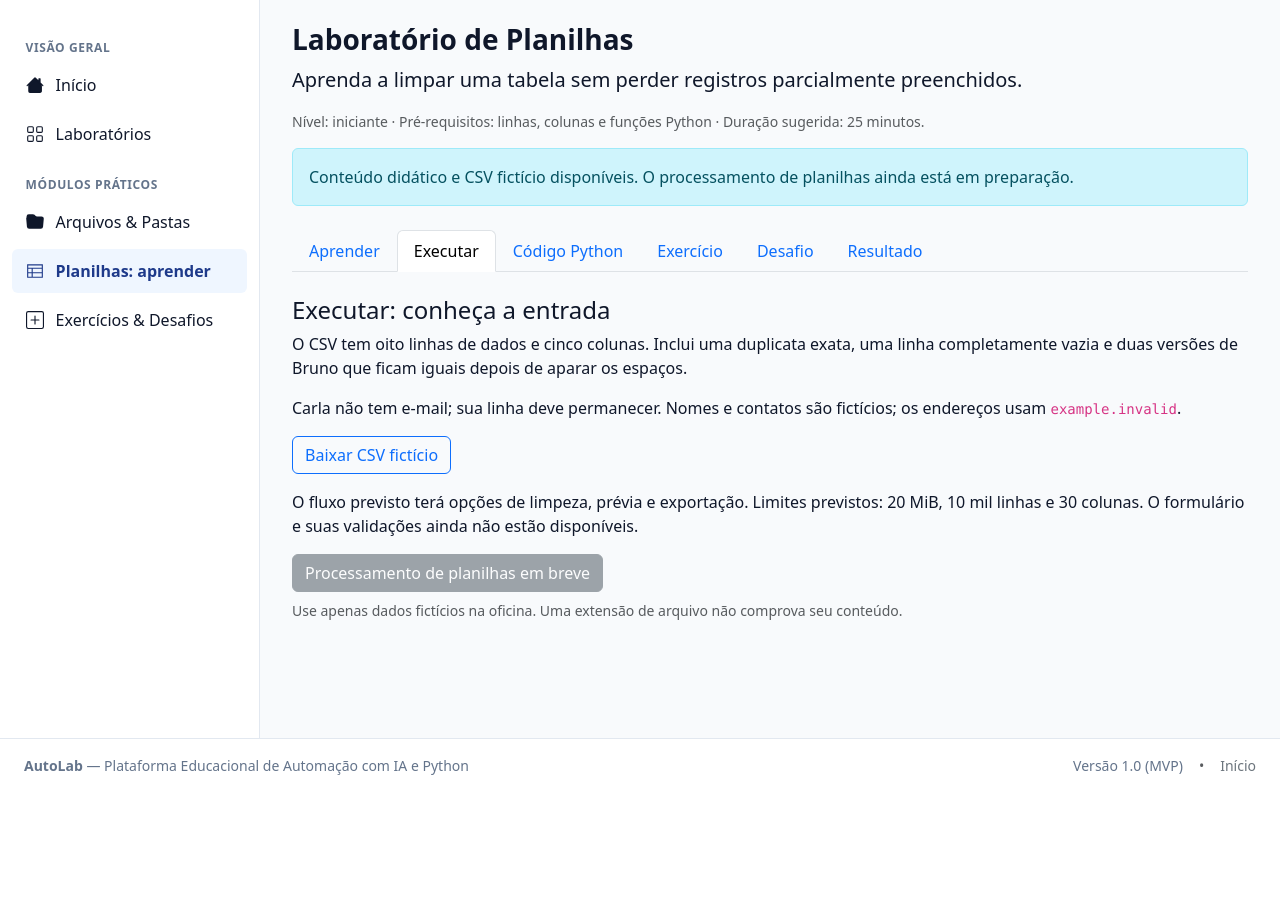
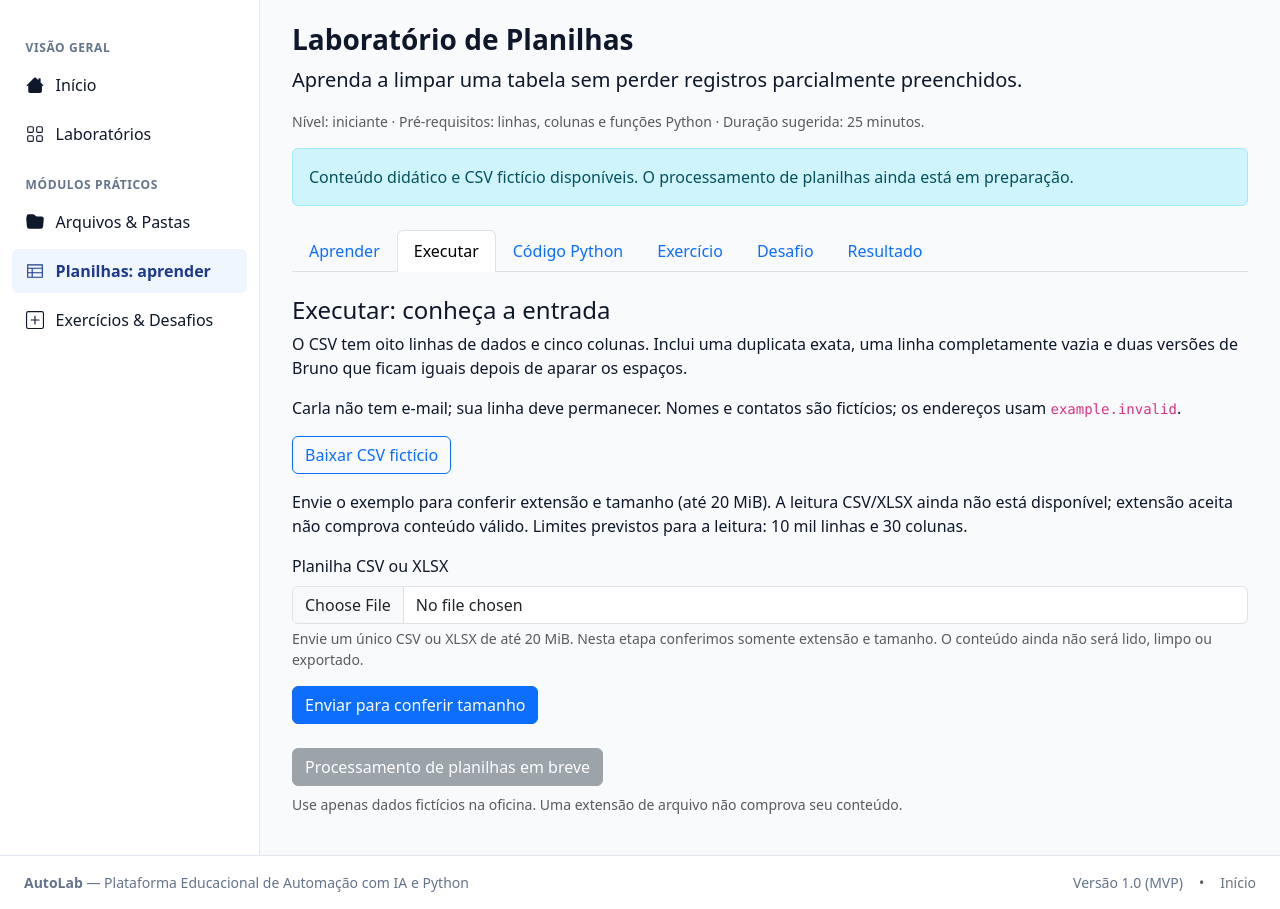
Before and after one commit to heloabrantessb/autolab, a Django app: page /laboratorios/planilhas/ in a window 1280 px wide, after a click on "Executar". Shown: the part 48-957 px from the top of the page. Before the commit the page ends 823 px from the top, so only its background shows below. Run offline with Django 5.2, Linux system fonts and the light colour scheme; some libraries are stand-ins or nearby versions.

Commit message:
feat(planilhas): recebe CSV e XLSX com limite de tamanho

```diff
--- a/laboratorios/forms.py
+++ b/laboratorios/forms.py
@@ -1,4 +1,4 @@
-"""Formulários de entrada e tradução dos erros de inspeção ZIP."""
+"""Formulários de entrada e validações dos laboratórios."""
 
 from django import forms
 from django.conf import settings
@@ -73,3 +73,56 @@ class UploadZIPForm(forms.Form):
         ) > 1:
             raise forms.ValidationError("Envie apenas um arquivo ZIP por vez.")
         return dados
+
+
+class UploadPlanilhaForm(forms.Form):
+    arquivo_planilha = forms.FileField(
+        label="Planilha CSV ou XLSX",
+        validators=[FileExtensionValidator(
+            allowed_extensions=["csv", "xlsx"],
+            message="Envie um arquivo com extensão .csv ou .xlsx.",
+        )],
+        widget=forms.ClearableFileInput(attrs={
+            "class": "form-control", "accept": ".csv,.xlsx",
+        }),
+        error_messages={
+            "required": "Selecione um arquivo CSV ou XLSX.",
+            "empty": "O arquivo enviado está vazio.",
+        },
+    )
+
+    def __init__(self, *args, **kwargs):
+        super().__init__(*args, **kwargs)
+        self.limite_bytes = settings.MAX_SPREADSHEET_UPLOAD_BYTES
+        self.fields["arquivo_planilha"].help_text = (
+            f"Envie um único CSV ou XLSX de até {self.limite_bytes / (1024 * 1024):g} MiB. "
+            "Nesta etapa conferimos somente extensão e tamanho. "
+            "O conteúdo ainda não será lido, limpo ou exportado."
+        )
+
+    def clean_arquivo_planilha(self):
+        arquivo = self.cleaned_data["arquivo_planilha"]
+        erro_limite = forms.ValidationError(
+            "O arquivo excede o tamanho máximo permitido.", code="limite_excedido",
+        )
+        if arquivo.size > self.limite_bytes:
+            raise erro_limite
+        total = 0
+        try:
+            for parte in arquivo.chunks(chunk_size=64 * 1024):
+                total += len(parte)
+                if total > self.limite_bytes:
+                    raise erro_limite
+        finally:
+            arquivo.seek(0)
+        if not total:
+            raise forms.ValidationError("O arquivo enviado está vazio.", code="empty")
+        return arquivo
+
+    def clean(self):
+        dados = super().clean()
+        if hasattr(self.files, "getlist") and sum(
+            len(self.files.getlist(nome)) for nome in self.files
+        ) > 1:
+            raise forms.ValidationError("Envie apenas uma planilha por vez.")
+        return dados
--- a/laboratorios/urls.py
+++ b/laboratorios/urls.py
@@ -11,6 +11,7 @@ urlpatterns = [
         path("arquivos/organizar/", views.organizar_arquivos, name="organizar_arquivos"),
         path("arquivos/exemplo/", views.exemplo_arquivos, name="exemplo_arquivos"),
         path("planilhas/", views.planilhas, name="planilhas"),
+        path("planilhas/receber/", views.receber_planilha, name="receber_planilha"),
         path("planilhas/exemplo/", views.exemplo_planilhas, name="exemplo_planilhas"),
     ])),
     path("resultados/", include(resultados_urls.urlpatterns)),
--- a/laboratorios/views.py
+++ b/laboratorios/views.py
@@ -9,7 +9,7 @@ from django.utils import timezone
 from django.views.decorators.cache import never_cache
 from django.views.decorators.http import require_POST, require_safe
 
-from .forms import UploadZIPForm
+from .forms import UploadPlanilhaForm, UploadZIPForm
 from .models import ResultadoTemporario
 from .services.resultados import caminho_resultado, criar_resultado
 from .services.zip_validator import ArquivoInvalido
@@ -127,6 +127,7 @@ def planilhas(request):
     return render(request, "laboratorios/planilhas.html", {
         "etapas": ETAPAS_LABORATORIO, "etapa_ativa": "aprender",
         "limite_mib": settings.MAX_SPREADSHEET_UPLOAD_BYTES / (1024 * 1024),
+        "form": UploadPlanilhaForm(),
     })
 
 
@@ -141,3 +142,17 @@ def exemplo_planilhas(request):
         arquivo, as_attachment=True, filename="autolab-clientes-exemplo.csv",
         content_type="text/csv; charset=utf-8",
     )
+
+
+@require_POST
+@never_cache
+def receber_planilha(request):
+    """Confere recebimento inicial; não interpreta nem persiste a entrada."""
+    form = UploadPlanilhaForm(request.POST, request.FILES)
+    recebido = form.is_valid()
+    return render(request, "laboratorios/planilhas.html", {
+        "etapas": ETAPAS_LABORATORIO, "etapa_ativa": "executar",
+        "limite_mib": settings.MAX_SPREADSHEET_UPLOAD_BYTES / (1024 * 1024),
+        "form": UploadPlanilhaForm() if recebido else form,
+        "recebido": recebido,
+    }, status=200 if recebido else 400)
--- a/templates/laboratorios/planilhas.html
+++ b/templates/laboratorios/planilhas.html
@@ -13,7 +13,7 @@
   <p>As seis etapas estão disponíveis abaixo. Use os links para ir até cada seção.</p>
 </noscript>
 <div class="tab-content">
-  <section class="tab-pane autolab-lab-panel active" id="planilhas-aprender" role="tabpanel" aria-labelledby="planilhas-aprender-tab" tabindex="0">
+  <section class="tab-pane autolab-lab-panel{% if etapa_ativa == 'aprender' %} active{% endif %}" id="planilhas-aprender" role="tabpanel" aria-labelledby="planilhas-aprender-tab" tabindex="0">
     <h2 class="h4">Aprender: limpar sem perder informação</h2>
     <p>Uma equipe recebeu uma tabela de clientes fictícios com espaços extras, registros repetidos e campos vazios. Antes de automatizar, defina o que deve mudar e o que precisa ser preservado.</p>
     <ul>
@@ -25,12 +25,13 @@
     <p>CSV é um arquivo de texto com linhas e colunas; XLSX é uma pasta de trabalho Excel. Na primeira versão serão aceitos CSV UTF-8 e XLSX; XLS e XLSM ficam fora deste corte. Macros não serão executadas.</p>
     <a class="btn btn-outline-primary" href="{% url 'laboratorios:exemplo_planilhas' %}">Baixar CSV fictício</a>
   </section>
-  <section class="tab-pane autolab-lab-panel" id="planilhas-executar" role="tabpanel" aria-labelledby="planilhas-executar-tab" tabindex="0">
+  <section class="tab-pane autolab-lab-panel{% if etapa_ativa == 'executar' %} active{% endif %}" id="planilhas-executar" role="tabpanel" aria-labelledby="planilhas-executar-tab" tabindex="0">
     <h2 class="h4">Executar: conheça a entrada</h2>
     <p>O CSV tem oito linhas de dados e cinco colunas. Inclui uma duplicata exata, uma linha completamente vazia e duas versões de Bruno que ficam iguais depois de aparar os espaços.</p>
     <p>Carla não tem e-mail; sua linha deve permanecer. Nomes e contatos são fictícios; os endereços usam <code>example.invalid</code>.</p>
     <a class="btn btn-outline-primary mb-3" href="{% url 'laboratorios:exemplo_planilhas' %}">Baixar CSV fictício</a>
-    <p>O fluxo previsto terá opções de limpeza, prévia e exportação. Limites previstos: {{ limite_mib|floatformat:"-1" }} MiB, 10 mil linhas e 30 colunas. O formulário e suas validações ainda não estão disponíveis.</p>
+    <p>Envie o exemplo para conferir extensão e tamanho (até {{ limite_mib|floatformat:"-1" }} MiB). A leitura CSV/XLSX ainda não está disponível; extensão aceita não comprova conteúdo válido. Limites previstos para a leitura: 10 mil linhas e 30 colunas.</p>
+    {% include "partials/upload_planilha_form.html" %}
     <button class="btn btn-secondary" type="button" disabled>Processamento de planilhas em breve</button>
     <p class="small text-muted mt-2">Use apenas dados fictícios na oficina. Uma extensão de arquivo não comprova seu conteúdo.</p>
   </section>
--- a/templates/partials/sidebar.html
+++ b/templates/partials/sidebar.html
@@ -32,7 +32,7 @@
       </a>
     </li>
     <li>
-      <a href="{% url 'laboratorios:planilhas' %}" class="autolab-sidebar-link {% if request.resolver_match.view_name == 'laboratorios:planilhas' %}active{% endif %}" {% if request.resolver_match.view_name == 'laboratorios:planilhas' %}aria-current="page"{% endif %}>
+      <a href="{% url 'laboratorios:planilhas' %}" class="autolab-sidebar-link {% if request.resolver_match.view_name == 'laboratorios:planilhas' or request.resolver_match.view_name == 'laboratorios:receber_planilha' %}active{% endif %}" {% if request.resolver_match.view_name == 'laboratorios:planilhas' or request.resolver_match.view_name == 'laboratorios:receber_planilha' %}aria-current="page"{% endif %}>
         <svg xmlns="http://www.w3.org/2000/svg" width="18" height="18" fill="currentColor" viewBox="0 0 16 16" aria-hidden="true">
           <path d="M1 2h14v12H1V2zm1 1v2h12V3H2zm0 3v3h3V6H2zm4 0v3h8V6H6zm-4 4v3h3v-3H2zm4 0v3h8v-3H6z"/>
         </svg>
@@ -83,7 +83,7 @@
         </a>
       </li>
       <li>
-        <a href="{% url 'laboratorios:planilhas' %}" class="autolab-sidebar-link {% if request.resolver_match.view_name == 'laboratorios:planilhas' %}active{% endif %}">
+        <a href="{% url 'laboratorios:planilhas' %}" class="autolab-sidebar-link {% if request.resolver_match.view_name == 'laboratorios:planilhas' or request.resolver_match.view_name == 'laboratorios:receber_planilha' %}active{% endif %}">
           <span>Planilhas: aprender</span>
         </a>
       </li>
--- /dev/null
+++ b/templates/partials/upload_planilha_form.html
@@ -0,0 +1,21 @@
+{% if recebido %}
+  <div class="alert alert-info" role="status">
+    Arquivo recebido para conferência inicial de extensão e tamanho.
+    O conteúdo não foi interpretado e o envio não foi salvo como resultado.
+    Leitura, limpeza e exportação ainda estão em preparação. Envie novamente quando essas etapas estiverem disponíveis.
+  </div>
+{% endif %}
+{% if form.errors %}
+  <div class="alert alert-danger" role="alert">Não foi possível receber a planilha. Confira os erros abaixo e selecione o arquivo novamente.</div>
+{% endif %}
+<form action="{% url 'laboratorios:receber_planilha' %}" method="post" enctype="multipart/form-data" class="mb-4">
+  {% csrf_token %}
+  {{ form.non_field_errors }}
+  <div class="mb-3">
+    <label for="{{ form.arquivo_planilha.id_for_label }}" class="form-label">{{ form.arquivo_planilha.label }}</label>
+    {{ form.arquivo_planilha }}
+    <div class="form-text" id="{{ form.arquivo_planilha.id_for_label }}_helptext">{{ form.arquivo_planilha.help_text }}</div>
+    <div class="text-danger">{{ form.arquivo_planilha.errors }}</div>
+  </div>
+  <button class="btn btn-primary" type="submit">Enviar para conferir tamanho</button>
+</form>
```
